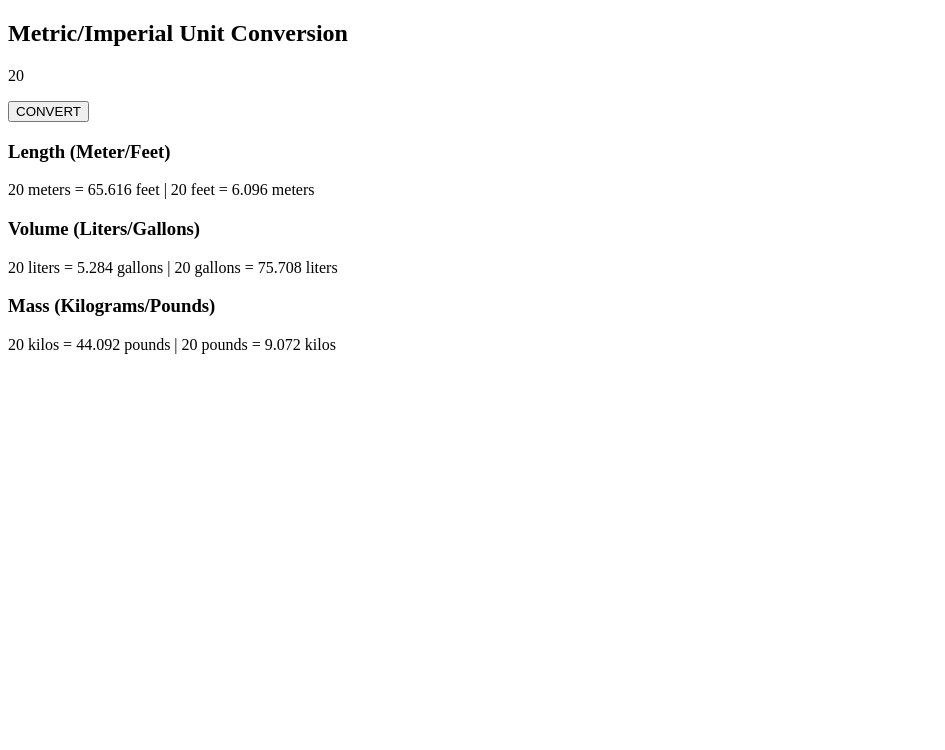
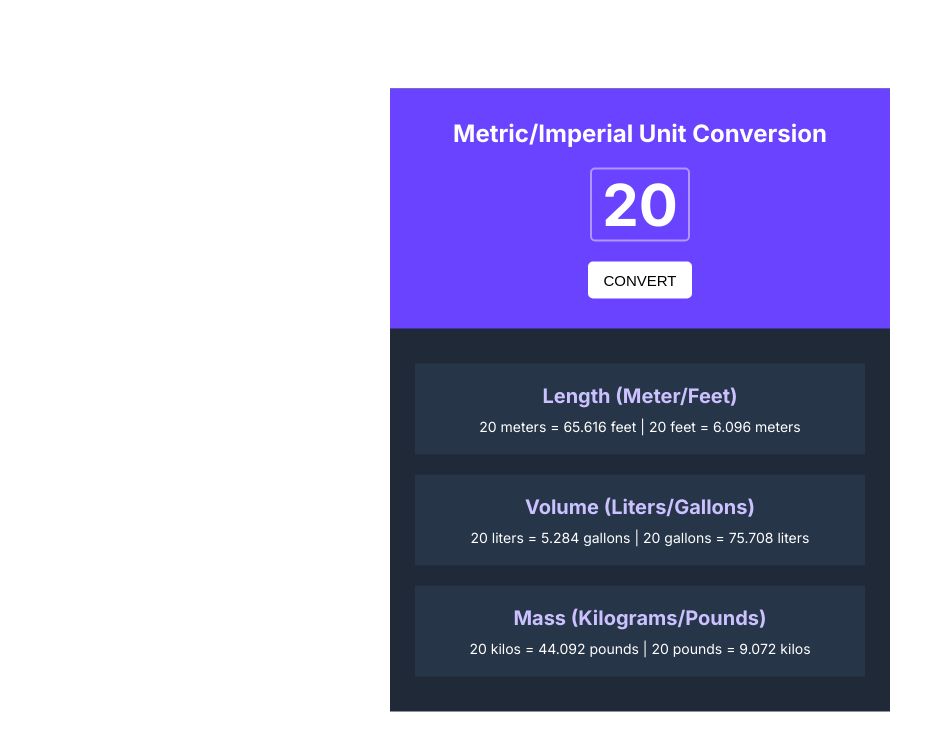
Before and after one commit to okantas/UnitConverter, a plain HTML site: page index.html in a window 1280 px wide. Shown: the whole page, without its empty margins (0-945 px from the left). Drawn offline with Linux system fonts and the light colour scheme.

Commit message:
CSS part is done

```diff
--- a/index.html
+++ b/index.html
@@ -17,17 +17,17 @@
         <div id="result-part">
             <div class="boxes">
                 <h3>Length (Meter/Feet)</h3>
-                <p class="result">20 meters = 65.616 feet | 20 feet = 6.096 meters</p>
+                <p>20 meters = 65.616 feet | 20 feet = 6.096 meters</p>
             </div>
 
             <div class="boxes">
                 <h3>Volume (Liters/Gallons) </h3>
-                <p class="result">20 liters = 5.284 gallons | 20 gallons = 75.708 liters</p>
+                <p>20 liters = 5.284 gallons | 20 gallons = 75.708 liters</p>
             </div>
 
             <div class="boxes">
                 <h3>Mass (Kilograms/Pounds)</h3>
-                <p class="result">20 kilos = 44.092 pounds | 20 pounds = 9.072 kilos</p>
+                <p>20 kilos = 44.092 pounds | 20 pounds = 9.072 kilos</p>
             </div>
 
         </div>
--- a/style.css
+++ b/style.css
@@ -0,0 +1,64 @@
+@import url('https://fonts.googleapis.com/css2?family=Inter:wght@400;700;900&display=swap');
+*{
+    box-sizing: border-box;
+    margin: 0%;
+    padding: 0%;
+}
+#container{
+    position: absolute;
+    top: 50%;
+    left: 50%;
+    transform:translate(-50%,-50%) ;
+    background-color: #1F2937;
+    width: 500px;
+    font-family: 'Inter', sans-serif;
+
+
+}
+#input-part{
+    background-color: #6943FF;
+    text-align: center;
+    padding: 30px 0px;
+
+}
+#input-part h2{
+    color: #FFFFFF;
+    font-weight: bolder;
+}
+#main-number{
+    font-size: 58px;
+    font-weight: bold;
+    border: 2px solid #B295FF;
+    border-radius: 5px;
+    margin: 20px 200px;
+    padding: 0px 10px;
+    color: #FFFFFF;
+}
+button{
+    background-color: #FFFFFF;
+    border: none;
+    border-radius: 5px;
+    font-size: 15px;
+    padding: 10px 15px;
+}
+
+#result-part{
+    padding: 15px 5px ;
+
+}
+.boxes{
+
+    background-color: #273549;
+    margin: 20px;
+    text-align: center;
+    padding: 20px;
+}
+h3{
+    color: #CCC1FF;
+    font-size: 20px;
+    margin-bottom: 10px;
+}
+.boxes p{
+    color: #FFFFFF;
+    font-size: 14px;
+}
```
Also changed, not shown: 1 other file.
